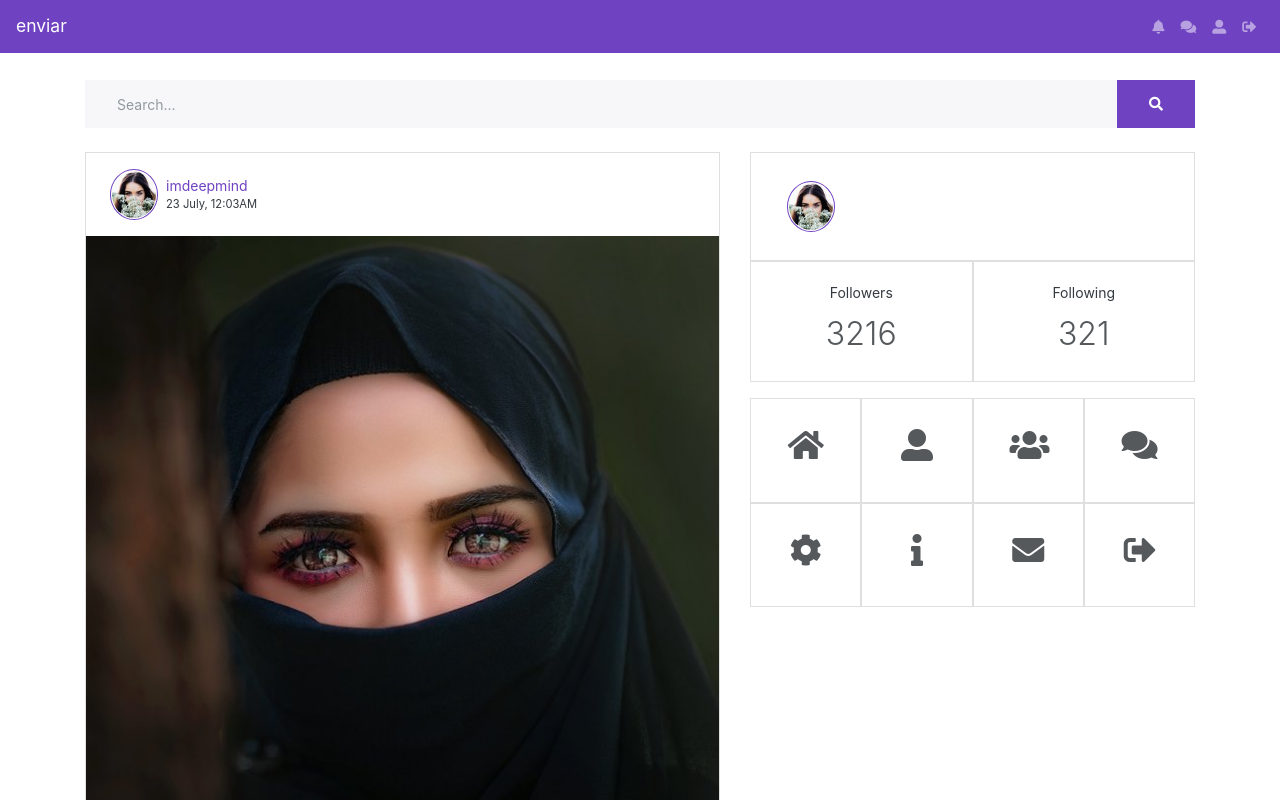
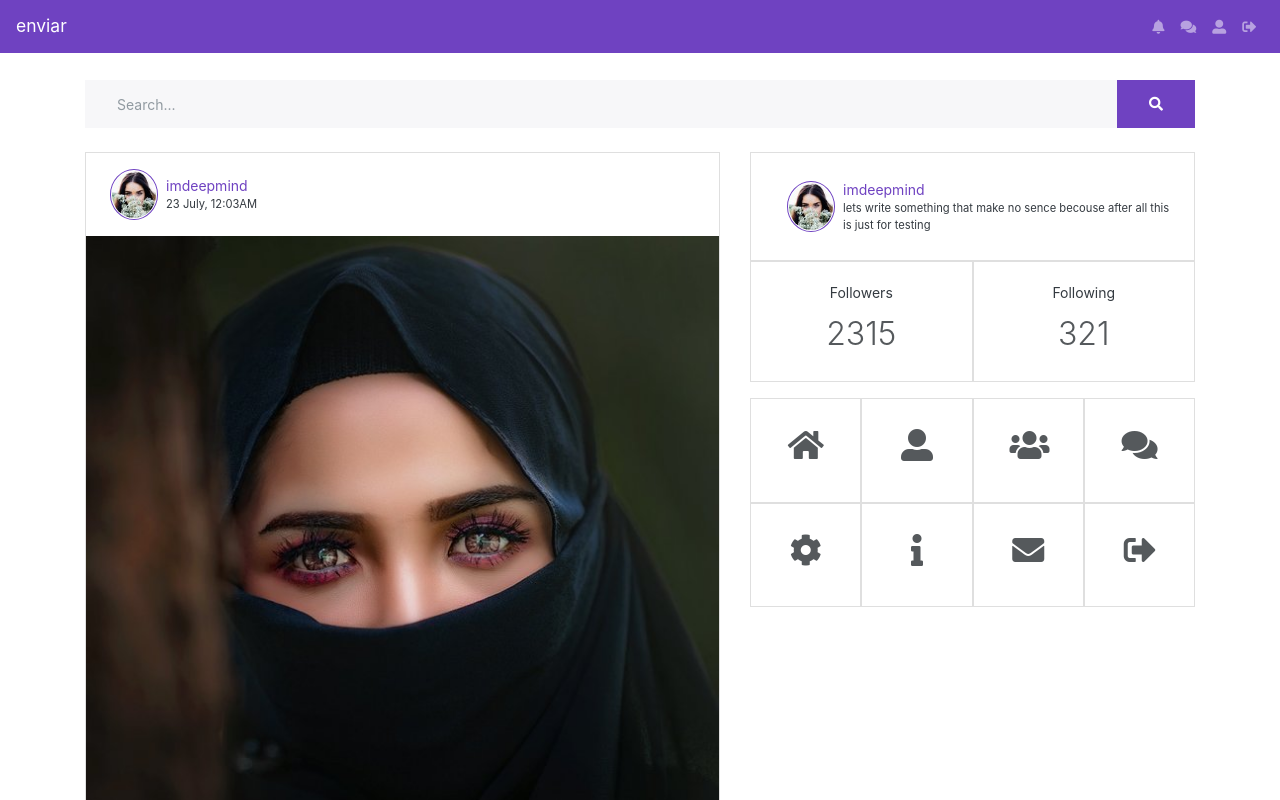
Before and after one commit to imdeepmind/enviar-api, a React (Create React App) app in the folder web/enviar/: page / in a window 1280 px wide. Shown: the top 800 px of the page. Built offline with nearby package versions, Linux system fonts and the light colour scheme; what really-smooth-scroll would draw is missing.

Commit message:
added props system in additional data

```diff
--- a/web/enviar/src/components/higher/additionalInfo/index.js
+++ b/web/enviar/src/components/higher/additionalInfo/index.js
@@ -13,12 +13,15 @@ const AdditionalInfo = (props) => {
         <Fragment>
             <Card>
                 <CardBody>
-                    <ProfileCard />
+                    <ProfileCard
+                        name={props.name}
+                        avatar={props.avatar}
+                        text={props.text} />
                 </CardBody>
             </Card>
             <div className="d-flex w-100 text-center mb-3">
-                <CountCard title="Followers" value="3216" />
-                <CountCard title="Following" value="321" />
+                <CountCard title="Followers" value={props.followers} />
+                <CountCard title="Following" value={props.following} />
             </div>
             <QuickActions />
         </Fragment>
--- a/web/enviar/src/components/higher/post/index.js
+++ b/web/enviar/src/components/higher/post/index.js
@@ -10,7 +10,10 @@ const Post = (props) => {
     return (
         <Card className="mb-4">
             <div className="p-2">
-                <ProfileCard name={props.name} avatar={props.avatar} text={props.text}/>
+                <ProfileCard
+                    name={props.name}
+                    avatar={props.avatar}
+                    text={props.text} />
             </div>
             <CardImg top width="100%" src={props.image} alt={props.title} />
             <CardBody>
--- a/web/enviar/src/routes/home/index.js
+++ b/web/enviar/src/routes/home/index.js
@@ -53,7 +53,12 @@ class Home extends Component{
                                 commentMethod={() => this.commentPost("13asdf")} />
                         </Col>
                         <Col xs="12" lg="5" className="mt-4 d-none d-lg-block">
-                            <AdditionalInfo />
+                            <AdditionalInfo
+                                name={"imdeepmind"}
+                                avatar={""}
+                                text={"lets write something that make no sence becouse after all this is just for testing"}
+                                followers={"2315"}
+                                following={"321"}/>
                         </Col>
                     </Row>
                 </Container>
```
